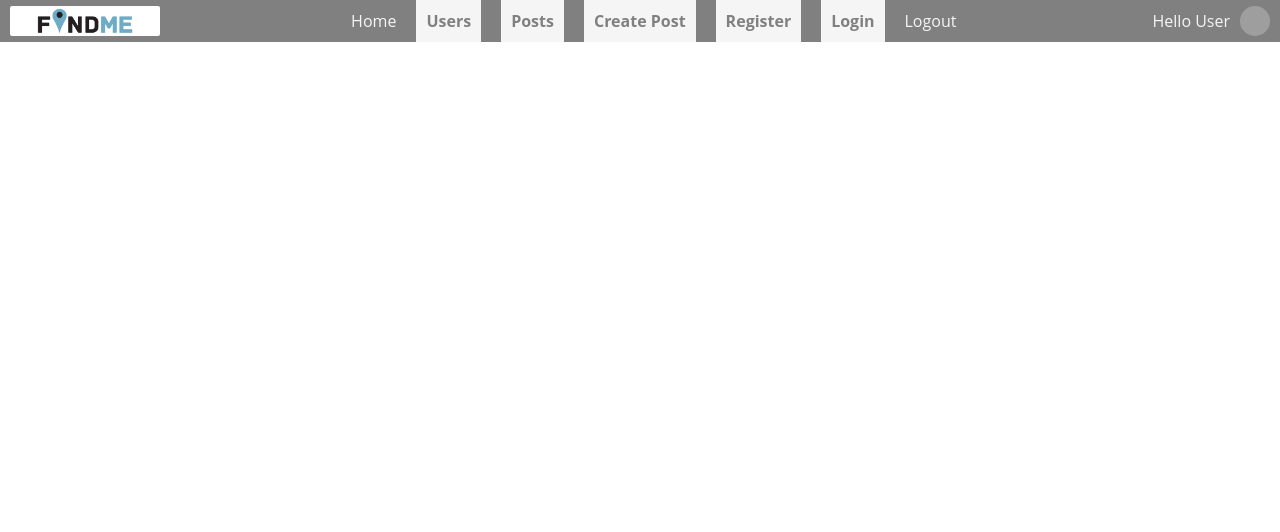
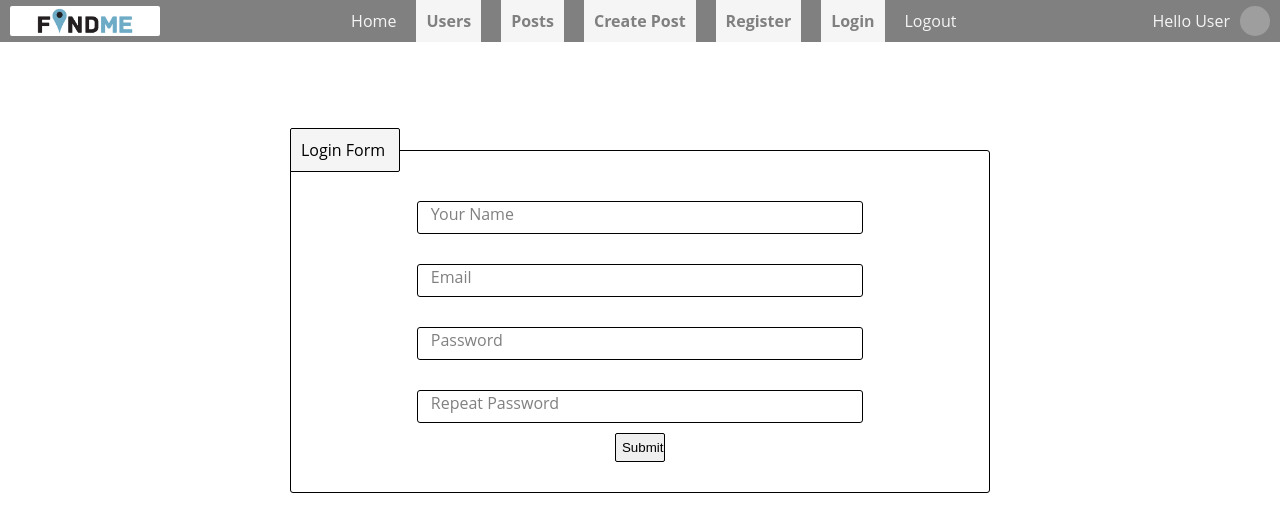
Before and after one commit to emotive44/Social-Network, a React (Create React App) app in the folder frontend/: page /register in a window 1280 px wide. Shown: the top 532 px of the page. Built offline with nearby package versions, Linux system fonts and the light colour scheme; grey boxes are pictures that could not be loaded.

Commit message:
Register component

```diff
--- a/frontend/src/App.js
+++ b/frontend/src/App.js
@@ -2,11 +2,16 @@ import React from 'react';
 import { BrowserRouter as Router, Route, Switch} from 'react-router-dom';
 
 import NavBar from './components/common/Navbar';
+import Register from './components/auth/Register';
+
 
 const App = () => {
   return (
     <Router>
       <NavBar />
+      <Switch>
+        <Route path='/register' component={Register} />
+      </Switch>
     </Router>
   );
 }
--- /dev/null
+++ b/frontend/src/components/auth/Register.jsx
@@ -0,0 +1,67 @@
+import React from 'react';
+import { useForm } from 'react-hook-form';
+import './Register.scss';
+
+import emailValidate from '../../utils/emailValidate';
+
+import Input from '../common/Input';
+
+
+const Register = () => {
+  const {register, handleSubmit, errors, watch} = useForm();
+
+  const submit = (data) => {
+    console.log(data);
+  }
+
+  return (
+    <div className="form">
+      <label className="login">Login Form</label>
+      <form onSubmit={handleSubmit(submit)}>
+        <Input
+          type='text'
+          name='name'
+          label='Your Name'
+          ref={register({
+            required: 'Name is required.',
+            minLength: { value: 3, message: 'Name must be at least 3 characters long.'}
+          })}
+          err={errors.name && errors.name.message}
+        />
+        <Input
+          label='Email'
+          name='email'
+          type='email'
+          ref={register({
+            required: 'Email is required.',
+            validate: value => emailValidate(value) ?  undefined : 'Email address is not valid.'
+          })}
+          err={errors.email && errors.email.message}
+        />
+        <Input
+          label='Password'
+          name='password'
+          type='password'
+          ref={register({
+            required: 'Password is required.',
+            minLength: {value: 6, message: 'Password must be at least 6 characters long.' }
+          })}
+          err={errors.password && errors.password.message}
+        />
+        <Input
+          label='Repeat Password'
+          name='rePassword'
+          type='password'
+          ref={register({
+            required: 'Password verification is required.',
+            validate: value => value !== watch('password') ? "The password fields don't match" : undefined
+          })}
+          err={errors.rePassword && errors.rePassword.message}
+        />
+        <button type='submit'>Submit</button>
+      </form>
+    </div>
+  );
+}
+
+export default Register;
--- /dev/null
+++ b/frontend/src/components/auth/Register.scss
@@ -0,0 +1,45 @@
+@import '../../index.scss';
+
+.form {
+  max-width: 70rem;
+  min-width: 45rem;
+  border: 1px solid black;
+  margin: 0 auto;
+  margin-top: 15rem;
+  margin-bottom: 1rem;
+  position: relative;
+  border-radius: 0.3rem;
+
+  .login {
+    position: absolute;
+    top: -23px; left: -1px;
+    border: 1px solid black;
+    display: inline-block;
+    width: 11rem;
+    border-radius: 0.2rem 0.2rem 0.2rem 0;
+    padding: 1rem;
+    background: $white-color;
+  }
+
+  form {
+    width: 80%;
+    padding: 2rem 0;
+    margin: 0 auto;
+
+    button {
+      width: 5rem;
+      padding: 0.6rem;
+      display: block;
+      margin: 1rem auto;
+      outline: none;
+      border: 1px solid black;
+      border-radius: 0.2rem;
+    }
+  }
+}
+
+@media (max-width: 700px) {
+  .form {
+    margin: 24rem 7rem 0 7rem;
+  }
+}
--- a/frontend/src/components/common/Input.jsx
+++ b/frontend/src/components/common/Input.jsx
@@ -1,7 +1,7 @@
 import React, { useState } from 'react';
 import './Input.scss';
 
-const Input = (props, ref) =>  {
+const Input = React.forwardRef((props, ref) =>  {
   const [isHover, setIsHover] = useState(false);
 
   const hover = (e) => {
@@ -24,14 +24,17 @@ const Input = (props, ref) =>  {
           {props.label}
         </label>
         <input
+            className={props.err ? 'error' : null}
             type={props.type}
             name={props.name}
             onClick={hover}
             onBlur={blur}
+            ref={ref}
         />
       </div>
+      {props.err && <span>{props.err}</span>}
     </div>
   );
-}
+})
 
 export default Input;
--- a/frontend/src/components/common/Input.scss
+++ b/frontend/src/components/common/Input.scss
@@ -1,3 +1,5 @@
+@import '../../index.scss';
+
 .input {
   &-wrapper {
     position: relative;
@@ -8,12 +10,19 @@
       margin: 0 auto;
       margin-top: 3rem;
       border: 1px solid black;
+      border-radius: 0.3rem;
+
+      &.error {
+        border: 1px solid red;
+      }
     }
   }
+
   label {
     position: absolute;
     bottom: 0.4rem; left: 7rem;
     width: 80%;
+    color: $primary-color;
     margin-bottom: 0.5rem;
     pointer-events: none;
     transition: 0.3s ease-in-out;
@@ -22,7 +31,14 @@
     &.top {
       bottom: 3rem;
       left: 6rem;
+      color: black;
     }
+  }
+
+  span {
+    display: block;
+    margin: 0.5rem 0 0 6rem;
+    color: red;
   }
 }
 
--- /dev/null
+++ b/frontend/src/utils/emailValidate.js
@@ -0,0 +1,6 @@
+const validateEmail = (email) => {
+  const re = /^(([^<>()\[\]\\.,;:\s@"]+(\.[^<>()\[\]\\.,;:\s@"]+)*)|(".+"))@((\[[0-9]{1,3}\.[0-9]{1,3}\.[0-9]{1,3}\.[0-9]{1,3}\])|(([a-zA-Z\-0-9]+\.)+[a-zA-Z]{2,}))$/;
+  return re.test(String(email).toLowerCase());
+}
+
+export default validateEmail;
```
